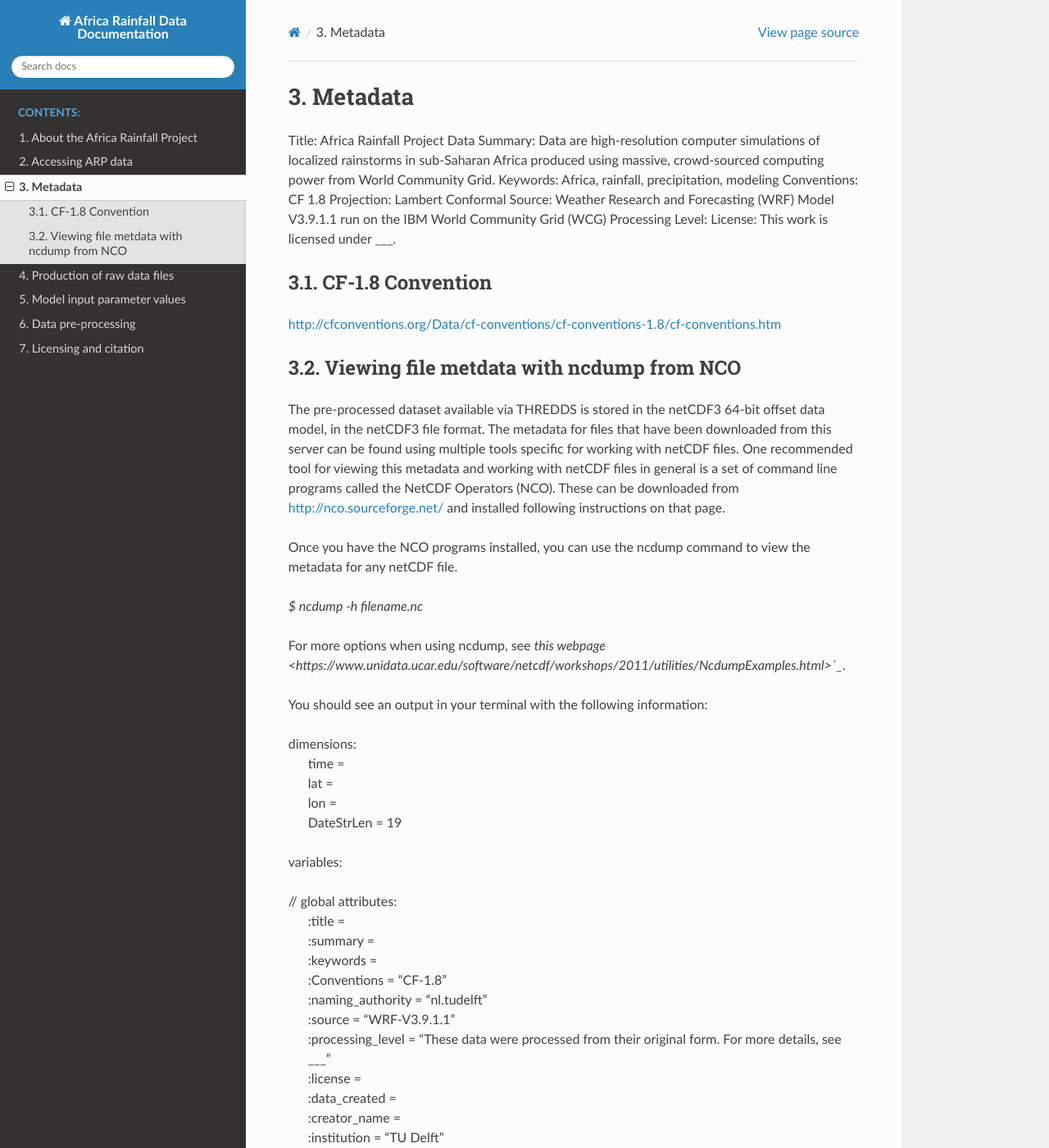
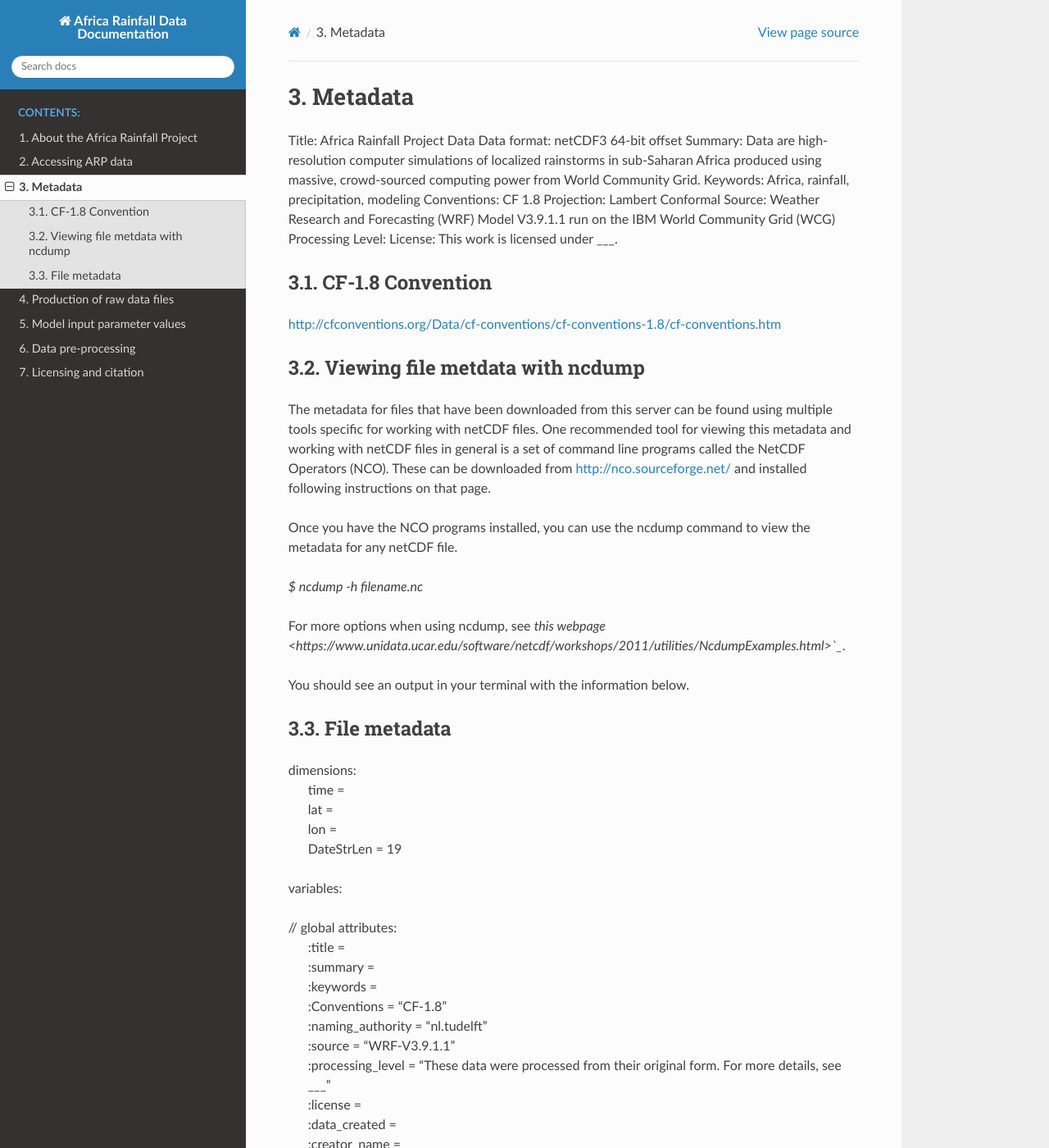
Before and after one commit to CEG-TU-Delft/africarain-docs, a Sphinx documentation site: the page built from docs/source/metadata.rst, in a window 1280 px wide and 1400 px high. Shown: the whole window at 82% size. Built offline with Sphinx 7.4.7 and the Read the Docs theme 2.0.0, drawn with Linux system fonts in a browser that asks for light colours.

Commit message:
formatted metadata

```diff
--- a/docs/source/metadata.rst
+++ b/docs/source/metadata.rst
@@ -14,9 +15,9 @@ CF-1.8 Convention
 ^^^^^^^^^^^^^^^^^
 http://cfconventions.org/Data/cf-conventions/cf-conventions-1.8/cf-conventions.htm
 
-Viewing file metdata with ncdump from NCO
-^^^^^^^^^^^^^^^^^^^^^^^^^^^^^^^^^^^^^^^^^
-The pre-processed dataset available via THREDDS is stored in the netCDF3 64-bit offset data model, in the netCDF3 file format. The metadata for files that have been downloaded from this server can be found using multiple tools specific for working with netCDF files. One recommended tool for viewing this metadata and working with netCDF files in general is a set of command line programs called the NetCDF Operators (NCO). These can be downloaded from http://nco.sourceforge.net/ and installed following instructions on that page.
+Viewing file metdata with ncdump
+^^^^^^^^^^^^^^^^^^^^^^^^^^^^^^^^
+The metadata for files that have been downloaded from this server can be found using multiple tools specific for working with netCDF files. One recommended tool for viewing this metadata and working with netCDF files in general is a set of command line programs called the NetCDF Operators (NCO). These can be downloaded from http://nco.sourceforge.net/ and installed following instructions on that page.
 
 Once you have the NCO programs installed, you can use the ncdump command to view the metadata for any netCDF file.
 
@@ -24,7 +25,10 @@ Once you have the NCO programs installed, you can use the ncdump command to view
 
 For more options when using ncdump, see `this webpage <https://www.unidata.ucar.edu/software/netcdf/workshops/2011/utilities/NcdumpExamples.html>`_`.
 
-You should see an output in your terminal with the following information:
+You should see an output in your terminal with the information below.
+
+File metadata
+^^^^^^^^^^^^^
 
 | dimensions:
 |   time =
@@ -53,7 +57,7 @@ You should see an output in your terminal with the following information:
 |   \:geospatial_bounds_crs =
 |   \:geospatial_bounds_vertical_crs = ''
 |   \:geospatial_lat_min = " " ;
-|	  \:geospatial_lat_max = " " ;
+|   \:geospatial_lat_max = " " ;
 |   \:geospatial_lat_units = 'degrees_north'
 |   \:geospatial_lat_resolution = ''
 |	  \:geospatial_lon_min = " " ;
```
Also changed, not shown: other parts of docs/source/metadata.rst (+1 -0 lines).
